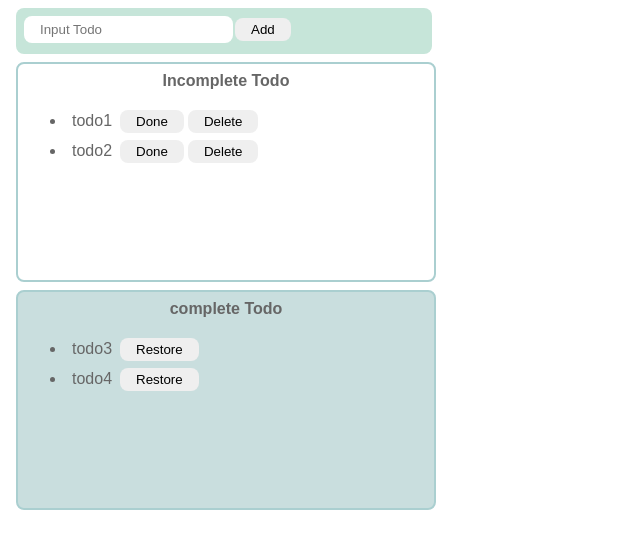
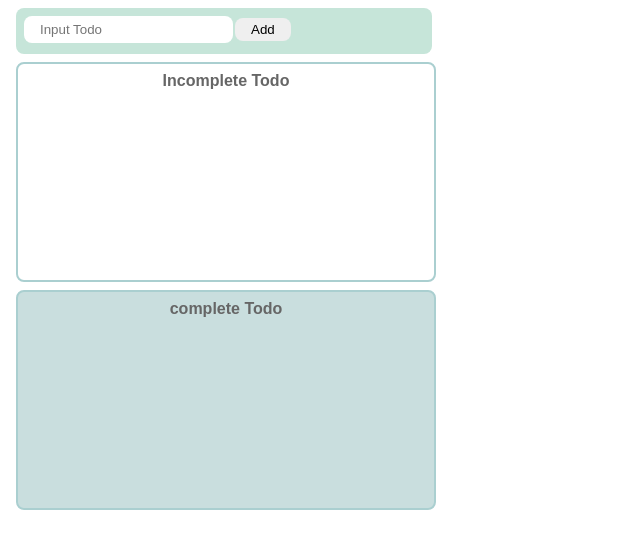
Before and after one commit to yusuke-im/ToDoAppByReact, a React (Vite) app: page / in a window 1280 px wide. Shown: the top 548 px of the page, without its empty margins (0-640 px from the left). Built offline with nearby package versions, Linux system fonts and the light colour scheme.

Commit message:
Restore Buttonの実装

```diff
--- a/src/Todo.jsx
+++ b/src/Todo.jsx
@@ -5,8 +5,8 @@ import './Todo.css'
 
 export const Todo = () => {
   const [todoText, setTodoText] = useState("");
-  const [incompleteTodos, setIncompleteTodos] = useState(["todo1", "todo2"]);
-  const [completeTodos, setCompleteTodos] = useState(["todo3", "todo4"]);
+  const [incompleteTodos, setIncompleteTodos] = useState([]);
+  const [completeTodos, setCompleteTodos] = useState([]);
 
   const onChangeTodoText = (event) => setTodoText(event.target.value);
   const onClickAdd = () => {
@@ -31,6 +31,17 @@ export const Todo = () => {
     newTodos.splice(index, 1);
 
     setIncompleteTodos(newTodos);
+  }
+
+  const onClickRestore = (index) =>{
+    const newCompleteTodos = [...completeTodos];
+    newCompleteTodos.splice(index, 1);
+
+    const newIncompleteTodos = [...incompleteTodos, completeTodos[index]];
+
+    setCompleteTodos(newCompleteTodos);
+    setIncompleteTodos(newIncompleteTodos);
+
   }
 
   return (
@@ -60,11 +71,11 @@ export const Todo = () => {
     <div className='complete-area'>
     <p className='title'>complete Todo</p>
       <ul>
-        {completeTodos.map((todo) => (
+        {completeTodos.map((todo, index) => (
               <li key={todo}>
               <div className='list-row'>
                 <p className='todo-item'>{todo}</p>
-                <button>Restore</button>
+                <button onClick={ () => onClickRestore(index)}>Restore</button>
               </div>
             </li>
             )
```
